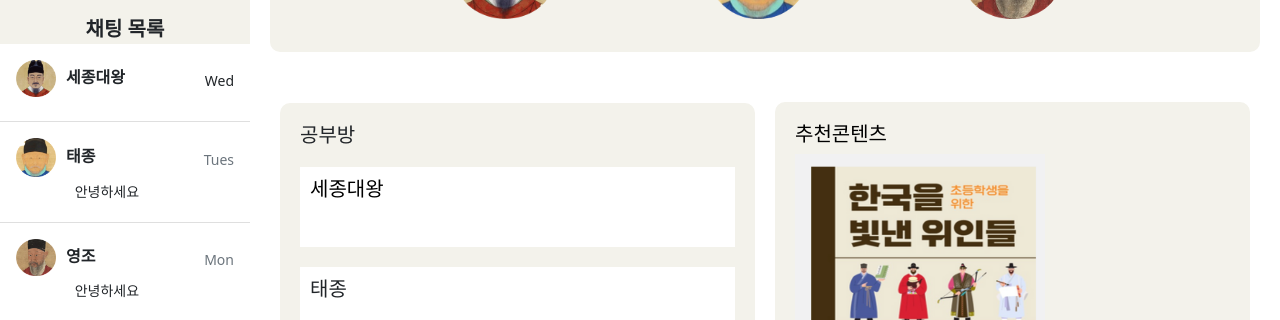
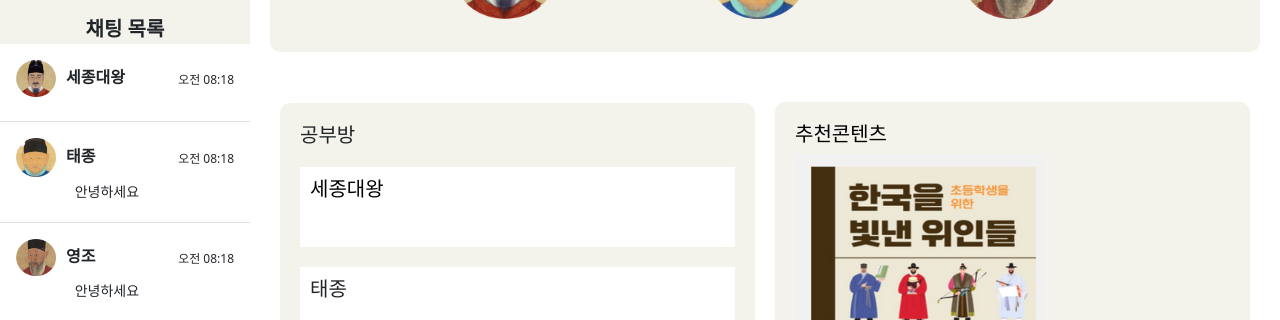
Before and after one commit to HSORI-SLSL/FRONT, a React (Create React App) app: page / in a window 1280 px wide. Shown: the part 188-508 px from the top of the page. Built offline with nearby package versions, Linux system fonts and the light colour scheme; no server answers.

Commit message:
사이드바 채팅 시간

```diff
--- a/src/layout/Sidebar.js
+++ b/src/layout/Sidebar.js
@@ -3,6 +3,20 @@ import './sidebars.css';
 import { getAuth, signOut, onAuthStateChanged } from 'firebase/auth';
 
 import { useLastMessageContext } from '../LastMessageContext';
+
+function getFormattedTime12Hour() {
+  const today = new Date();
+  const hours = today.getHours();
+  const minutes = today.getMinutes();
+  const seconds = today.getSeconds();
+  const ampm = hours >= 12 ? '오후' : '오전';
+
+  // 시간을 12시간제로 변환하고, 2자리 숫자로 표시하도록 포맷팅
+  const formattedHours = String(hours % 12 || 12).padStart(2, '0');
+  const formattedMinutes = String(minutes).padStart(2, '0');
+
+  return `${ampm} ${formattedHours}:${formattedMinutes}`;
+}
 
 
 function Sidebar () {
@@ -13,6 +27,9 @@ function Sidebar () {
   const [localLastMessageContent, setLocalLastMessageContent] = useState('');
 
   const { lastMessageContent } = useLastMessageContext();
+
+  const formattedTime12Hour = getFormattedTime12Hour();
+
 
   useEffect(() => {
 
@@ -94,7 +111,7 @@ function Sidebar () {
               <img src="/img/sejong.png" alt="Bot Avatar" className="avatar" width="40px" style={{ marginRight: '10px' }} />
               세종대왕
             </strong>
-            <small>Wed</small>
+            <small style={{ fontSize: '12px' }}>{formattedTime12Hour}</small>
           </div>
           <div className="col-10 mb-1 small">{lastMessageContent.substring(0, 25)}</div>
 
@@ -105,7 +122,7 @@ function Sidebar () {
             <div class="d-flex w-100 align-items-center justify-content-between">
               <strong class="mb-1"><img src="/img/taejong.png" alt="Bot Avatar" className="avatar" width="40px" style={{marginRight:'10px'}}/>
               태종</strong>
-              <small class="text-muted">Tues</small>
+              <small style={{ fontSize: '12px' }}>{formattedTime12Hour}</small>
             </div>
             <div class="col-10 mb-1 small">안녕하세요</div>
           </a>
@@ -113,7 +130,7 @@ function Sidebar () {
             <div class="d-flex w-100 align-items-center justify-content-between">
               <strong class="mb-1"><img src="/img/yeongjo.png" alt="Bot Avatar" className="avatar" width="40px" style={{marginRight:'10px'}}/>
               영조</strong>
-              <small class="text-muted">Mon</small>
+              <small style={{ fontSize: '12px' }}>{formattedTime12Hour}</small>
             </div>
             <div class="col-10 mb-1 small">안녕하세요</div>
           </a>
```
Also changed, not shown: src/ChatContainer.js (added, +23 -0 lines).
